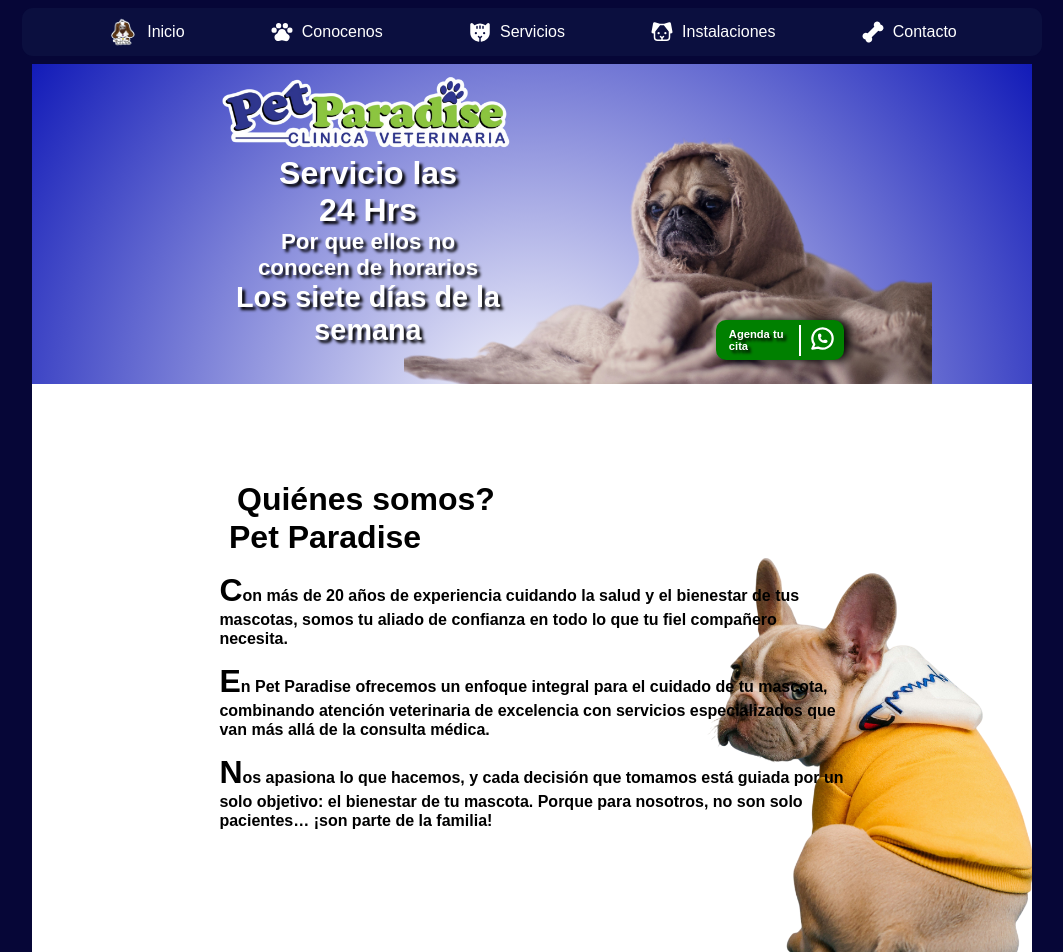
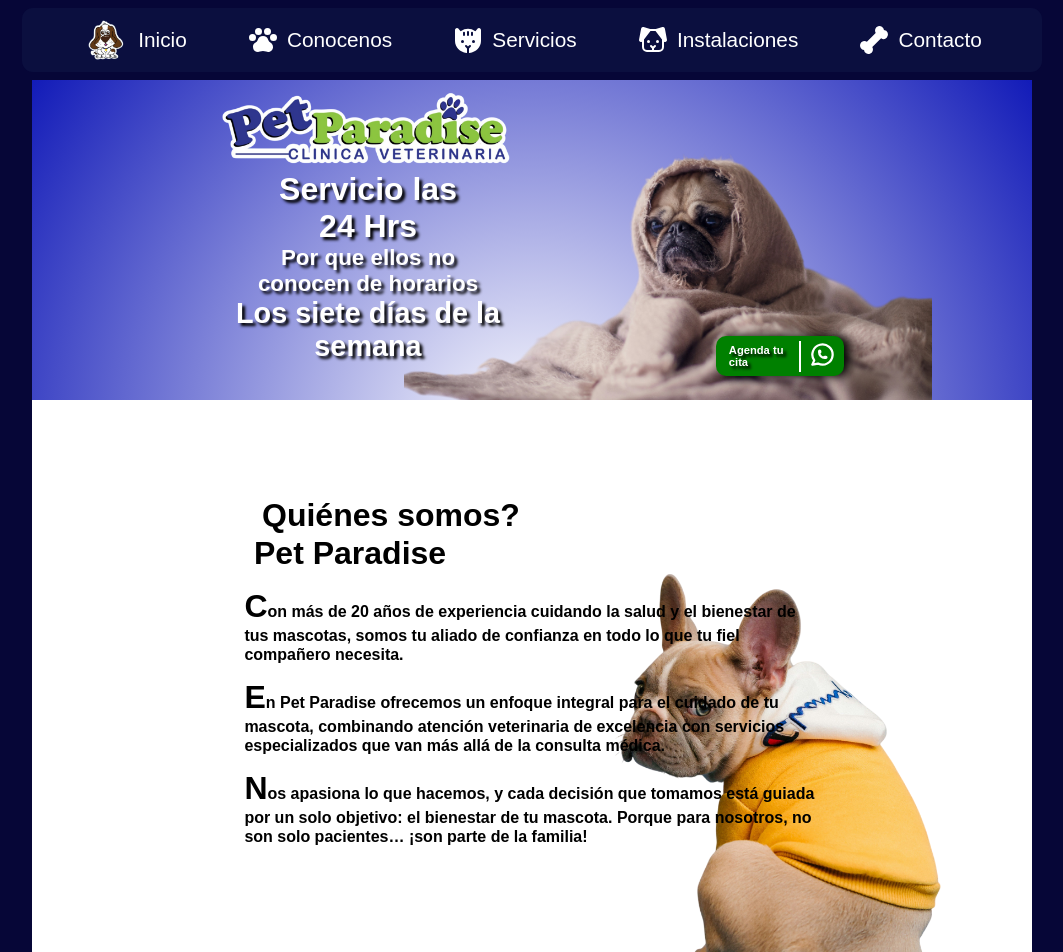
Before and after one commit to Thelaikano/petParadise, a React (Vite) app: page / in a window 1280 px wide. Shown: the top 952 px of the page, without its empty margins (108-1171 px from the left). Built offline with nearby package versions, Linux system fonts and the light colour scheme; a web font is replaced by a local one.

Commit message:
actualizacion

```diff
--- a/src/components/inicio/carrusel.css
+++ b/src/components/inicio/carrusel.css
@@ -38,6 +38,7 @@
     rgba(242, 255, 0, 1) 0%,
     rgba(255, 85, 0, 1) 100%
   );
+
   width: 100vw;
   height: 90vh;
 }
@@ -184,12 +185,14 @@
   align-items: center;
   justify-content: center;
   flex-direction: column;
-  background: #ffff00;
-  background: radial-gradient(
+  /*background: #ffff00;*/
+  /*background: radial-gradient(
     circle,
     rgba(255, 255, 0, 1) 0%,
     rgba(0, 255, 0, 1) 100%
-  );
+  );*/
+  background: #ffff00;
+  background: radial-gradient(circle, rgb(222, 222, 7) 0%, rgb(3, 104, 3) 100%);
   width: 100vw;
   height: 90vh;
 }
@@ -626,8 +629,8 @@
   }
   .carrusel-contenedor {
     max-width: 3000px;
-    /*transform: translateX(-000vw);
-    animation: carrusel 18s steps(1) infinite;*/
+    /*transform: translateX(-200vw);*/
+    /*animation: carrusel 18s steps(1) infinite;*/
   }
   .contenedor-pantalla {
     width: 100%;
@@ -635,6 +638,12 @@
   }
   .carrusel-p1 {
     max-width: 1000px;
+    background: #f2ff00;
+    background: radial-gradient(
+      circle,
+      rgb(183, 192, 7) 0%,
+      rgb(215, 78, 9) 100%
+    );
   }
   .img-carruselp1 {
     width: 25rem;
@@ -749,6 +758,7 @@
     height: 100%;
     padding-left: 3rem;
     background-color: rgba(0, 0, 0, 0);
+    text-shadow: 5px 2px 8px black;
   }
 
   .text-p3 {
--- a/src/components/inicio/conocenos.css
+++ b/src/components/inicio/conocenos.css
@@ -174,3 +174,13 @@
     height: 35rem;
   }
 }
+@media (min-width: 999px) {
+  .info-conocenos {
+    max-width: 700px;
+    padding: 0 3rem;
+  }
+  .img-conocenos {
+    top: 7rem;
+    right: 3rem;
+  }
+}
--- a/src/components/inicio/contacto.css
+++ b/src/components/inicio/contacto.css
@@ -520,3 +520,8 @@
     z-index: 0;
   }
 }
+@media (min-width: 999px) {
+  .contacto > h2 {
+    padding-top: 4rem;
+  }
+}
--- a/src/components/inicio/inicio.css
+++ b/src/components/inicio/inicio.css
@@ -9,3 +9,8 @@
     background-color: white;
   }
 }
+@media (min-width: 999px) {
+  .inicio {
+    margin-top: 5rem;
+  }
+}
--- a/src/components/inicio/sucursal.css
+++ b/src/components/inicio/sucursal.css
@@ -362,3 +362,18 @@
     margin: 0rem 0.3rem;
   }
 }
+@media (min-width: 999px) {
+  .sucursal {
+    max-width: 700px;
+    padding: 0 1rem;
+    margin-left: 6rem;
+  }
+  .hotel {
+    max-width: 700px;
+    padding: 0 1rem;
+    margin-left: 6rem;
+  }
+  .boton-cita {
+    margin-left: 25rem;
+  }
+}
--- a/src/components/nav/nav.css
+++ b/src/components/nav/nav.css
@@ -30,6 +30,9 @@
   .nav-barra > a > span {
     margin-left: 0.5rem;
   }
+  .nav-barra > a > span:hover {
+    text-shadow: 4px 0 4px white;
+  }
   .nav-inicio > img {
     /*border: 1px solid red;*/
     width: 2rem;
@@ -39,3 +42,20 @@
     /*border: 1px solid red;*/
   }
 }
+@media (min-width: 999px) {
+  .nav-barra {
+    height: 4rem;
+  }
+  .nav-barra > a > span {
+    font-size: 1.3rem;
+  }
+  .nav-inicio > img {
+    /*border: 1px solid red;*/
+    width: 3rem;
+  }
+  .nav-barra > a > svg {
+    width: 2rem;
+    height: 2rem;
+    /*border: 1px solid red;*/
+  }
+}
```
